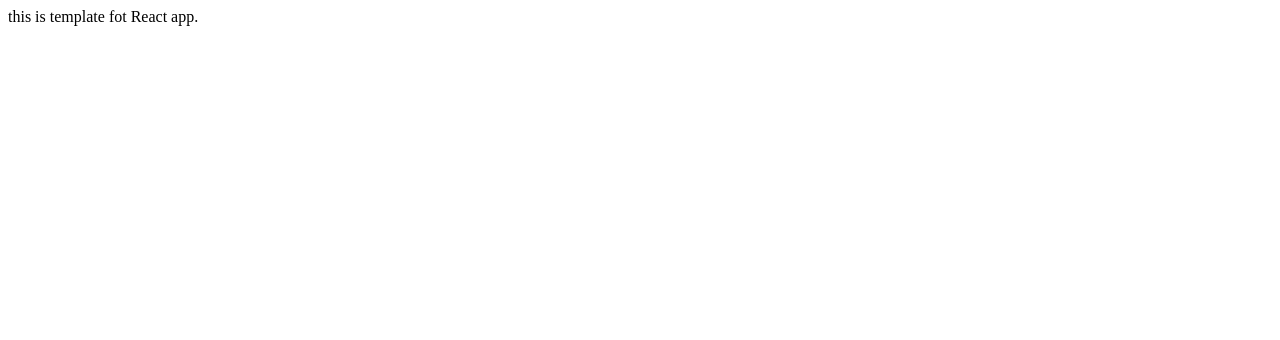
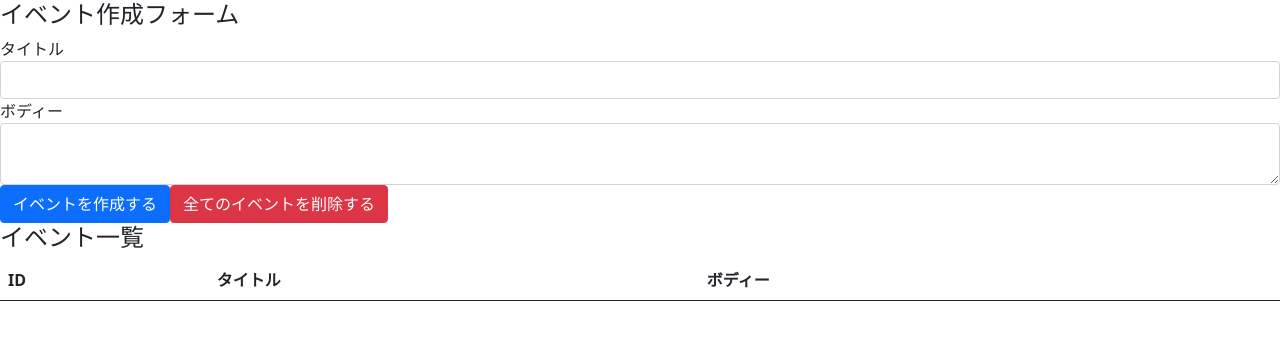
Before and after one commit to uchi0824/hooks-101, a React (Create React App) app: page / in a window 1280 px wide. Shown: the top 340 px of the page. Built offline with nearby package versions, Linux system fonts and the light colour scheme.

Commit message:
create event form and event table with bootstrap

```diff
--- a/package.json
+++ b/package.json
@@ -3,6 +3,7 @@
   "version": "0.1.0",
   "private": true,
   "dependencies": {
+    "bootstrap": "^5.0.0-beta3",
     "react": "^17.0.2",
     "react-dom": "^17.0.2",
     "react-scripts": "3.0.1"
--- a/src/App.js
+++ /dev/null
@@ -1,7 +0,0 @@
-import React from "react";
-
-const App = () => {
-  return <div>this is template fot React app.</div>;
-};
-
-export default App;
--- /dev/null
+++ b/src/components/App.js
@@ -0,0 +1,39 @@
+import React from "react";
+import "bootstrap/dist/css/bootstrap.min.css";
+
+const App = () => {
+  return (
+    <div className="containar-fluid">
+      <h4>イベント作成フォーム</h4>
+      <form>
+        <div className="form-group">
+          <label for="formEventTitle">タイトル</label>
+          <input className="form-control" id="formEventTitle" />
+        </div>
+
+        <div className="form-group">
+          <label for="formEventBody">ボディー</label>
+          <textarea className="form-control" id="formEventBody" />
+        </div>
+
+        <button className="btn btn-primary">イベントを作成する</button>
+        <button className="btn btn-danger">全てのイベントを削除する</button>
+      </form>
+
+      <h4>イベント一覧</h4>
+      <table class="table table-hover">
+        <thead>
+          <tr>
+            <th>ID</th>
+            <th>タイトル</th>
+            <th>ボディー</th>
+            <th></th>
+          </tr>
+        </thead>
+        <tbody></tbody>
+      </table>
+    </div>
+  );
+};
+
+export default App;
--- a/src/index.js
+++ b/src/index.js
@@ -1,5 +1,5 @@
 import React from "react";
 import ReactDOM from "react-dom";
-import App from "./App";
+import App from "./components/App";
 
 ReactDOM.render(<App />, document.getElementById("root"));
```
Also changed, not shown: 1 other file (tests, documents, lock files or other folders).
